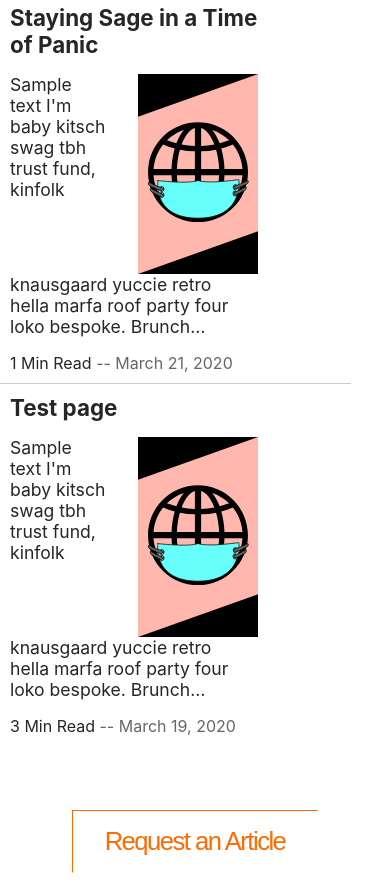
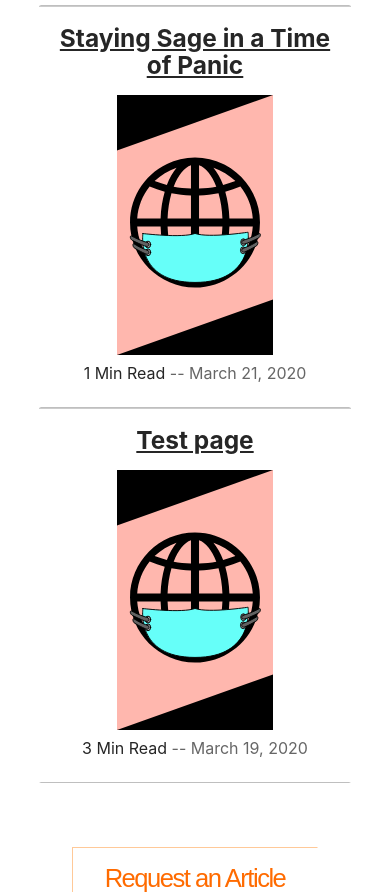
Before and after one commit to jordanlesich/techsage-blog, a Gatsby site: page / in a window 390 px wide. Shown: the part 1108-2000 px from the top of the page. Built offline with nearby package versions, Linux system fonts and the light colour scheme; Gatsby itself is replaced by a stand-in of ours.

Commit message:
finished mobile footer and listings

```diff
--- a/src/components/blogListing.js
+++ b/src/components/blogListing.js
@@ -141,115 +141,48 @@ const StyleWrapper = styled.article `
             display: none;
         }
         img{
-            height: 200px;
+           min-width: 200px;
         }
         .excerpt{
             font-size: 1.1rem;
 
         }
     }
-    @media (max-width: 956px) {
+    @media (max-width: 567px) {
+      width: 80vw;
 
+    .main-card {
+      width: 100%;
+      margin: 0 auto;
+      border-bottom: 1px rgba(0,0,0,.25) solid;
     }
 
-`
+    .main-info{
+      display: flex;
+      flex-direction: column;
+      width: 100%;
+    }
+
+    h2{
+      text-align: center;
+      font-size: calc(.9rem + 0.5vh + 1.5vw);
+      margin: .5rem 0;
+      line-height: 1.1;
+      text-decoration: underline;
+      padding-bottom: .5rem;
+    }
+    img{
+      margin: 0 auto;
+    }
+    .excerpt{
+      display: none;
+    }
+    .info-text{
+      text-align: center;
+      margin-top: .5rem;
+      margin-bottom: 1rem;
+    }
+  }
 
 
-// const StyleWrapper = styled.article `
-
-//     display: grid;
-//     position: relative;
-//     grid-template-columns: ${props => props.props.index === 0 ? '7fr 3fr': '6fr 1fr'};
-//     max-width: ${props => props.props.index === 0 ? "100%" : "70%" };
-//     margin-bottom: ${props => props.props.index === 0 ? '4rem': '0'} ;
-//     padding: ${props => props.props.index === 0? '3rem' : '0'} ;
-//     background-color: ${props => props.props.index === 0 ? '#eff4f9' : '#ffffff'};
-//     border-radius: 3px;
-
-//     a {
-//         position: absolute;
-//         top: 0;
-//         left: 0;
-//         right: 0;
-//         bottom: 0;
-//     }
-
-//     hr {
-//         width: ${props => props.props.index === 0? '110%' : '100%'};
-//         margin-left: ${props => props.props.index === 0? '-3rem' : '0'};
-//         grid-column: 1/3;
-//         grid-row: 2;
-//         transform: ${props => props.props.index === 0 ? 'translateY(6rem)' : 'translateY(2rem)'};
-//     }
-//     img {
-//         height: ${props => props.props.index === 0? '550px;' : '300px'};
-//         grid-column: 2;
-//         grid-row: 1;
-//         border-radius: 3px;
-//     }
-
-
-
-//     h2 {
-//         grid-column: 1;
-//         font-size: ${props => props.props.index === 0 ?'4rem' : '2.5rem'};
-//         margin-top: -0.2rem;
-//         margin-bottom: ${props => props.props.index === 0 ? "2rem" : "1rem"};
-//         line-height: 1.1;
-//         letter-spacing: -2px;
-//         color: #262626;
-
-//         a:visited {
-//             color: #262626;
-//         }
-//         a:hover{
-//             text-decoration: underline;
-//         }
-//     }
-
-//     .main-info {
-//         grid-column: 1;
-//         grid-row: 1;
-//     }
-
-//     .info-text {
-//         font-size: 1.1rem;
-//         margin-bottom: ${props => props.props.index === 0 ? "3rem" : "2rem"};
-//     }
-//     .date {
-//         font-size: 0.9em;
-//     }
-//     .excerpt {
-//         font-size: ${props => props.props.index === 0 ? "1.5rem" : "1.2rem"};
-//         width: 80%;
-//         font-weight: 500;
-//         margin-bottom: ${props => props.props.index === 0 ? '3rem': '2rem'};
-//     }
-
-//     .btn-secondary,
-//     .btn-primary {
-//         border-radius: 3px;
-//         font-weight: 700;
-//         text-align: center;
-//         cursor: pointer;
-//     }
-//     .btn-secondary {
-//         font-size: 1.3rem;
-//         background-color: #FFFFFF;
-//         color: #FF6B00;
-//         border: 2px #FF6B00 solid;
-//         letter-spacing: -.2px;
-//         padding: 10px 25px;
-//     }
-
-//     .btn-primary {
-//         font-size: 1.5rem;
-//         background-color: #FF6B00 ;
-//         color: #FFFFFF;
-//         border: 2px #FF6B00 solid;
-//         letter-spacing: -.2px;
-//         padding: 15px 25px;
-//     }
-
-
-// `
+`
--- a/src/components/footer.js
+++ b/src/components/footer.js
@@ -22,16 +22,16 @@ const FooterContainer = styled.footer `
         padding: 1rem 2rem;
         margin: 4rem auto;
         border: 1px transparent solid;
-        border-top: 1px #ff6b00 solid;
-        border-left: 1px #ff6b00 solid;
+        border-top: 1px rgba(255, 123, 0, .4) solid;
+        border-left: 1px rgba(255, 123, 0, .4) solid;
         cursor: pointer;
         font-size: 1.6rem;
         letter-spacing: -1.5px;
         transition: all .2s;
 
         :hover, :focus{
-        border: 1px #ff6b00 solid;
-        box-shadow: 1px 2px 3px 2px rgba(0,0,0,.15)
+        border: 1px rgba(255, 123, 0, .4) solid;
+        box-shadow: 1px 2px 3px 2px rgba(0,0,0,.09)
         }
     }
 
@@ -39,6 +39,7 @@ const FooterContainer = styled.footer `
     .about-section{
         display: grid;
         grid-template-columns: 1fr 1fr;
+        margin-bottom: 3rem;
     }
 
     .about-blog, .about-me{
@@ -86,17 +87,17 @@ const FooterContainer = styled.footer `
         /* opacity: 0.7; */
         border: 1px transparent solid;
         background-color: transparent;
-        border-bottom: 1px #ff6b00 solid;
+        border-bottom: 1px rgba(255, 123, 0, .4) solid;
         cursor: pointer;
-        border-radius: 3px;
         transition: all 0.2s;
         :hover{
-            border: 1px #ff6b00 solid;
+            border: 1px rgba(255, 123, 0, .4) solid;
+            box-shadow: 1px 2px 3px 2px rgba(0,0,0,.1)
         }
 
     }
     .subscribe-button {
-        border-right: 1px #ff6b00 solid;
+        border-right: 1px rgba(255, 123, 0, .4) solid;
         grid-row: 2;
         grid-column: 1
     }
@@ -139,11 +140,52 @@ const FooterContainer = styled.footer `
             margin-right: 6px;
             font-size: 2.5rem;
         }
+
         .contact-button, .subscribe-button {
             margin: 0;
         }
 
     }
+    @media (max-width: 567px) {
+
+
+        .about-blog, .about-me {
+            margin-top: 1rem;
+            border-top: 1px rgba(0,0,0,.2) solid;
+            font-size: calc(.55rem + 0.5vh + 1.5vw);
+        }
+        .about-blog p, .about-me p {
+            /* font-size: calc(.6rem + 0.5vh + 1.5vw); */
+            margin: 1rem 2.5rem;
+            line-height: 1.5;
+            text-align: center;
+        }
+
+        .logo-container {
+            height: auto;
+        }
+        .logo{
+            margin: .5rem 0;
+            font-size: 2.5rem;
+        }
+        .image-container{
+            height: auto;
+            margin-top: 1rem;
+        }
+        .contact-button, .subscribe-button {
+            width: 50%;
+            font-size: calc(.9rem + 0.5vh + 1.5vw);
+            padding: .5rem 1rem;
+            margin: 0 auto;
+        }
+        .contact-button{
+            border-top: 1px rgba(255, 123, 0, .4) solid;
+            border-left: 1px rgba(255, 123, 0, .4) solid;
+        }
+
+
+    }
+
 `
 
 
--- a/src/components/topArticle.js
+++ b/src/components/topArticle.js
@@ -191,7 +191,6 @@ const StyleWrapper = styled.article`
     .main-article {
       margin: 0 auto;
       width: 80vw;
-      border-bottom: 1px rgba(0,0,0,.25) solid;
     }
 
     .main-info{
```
